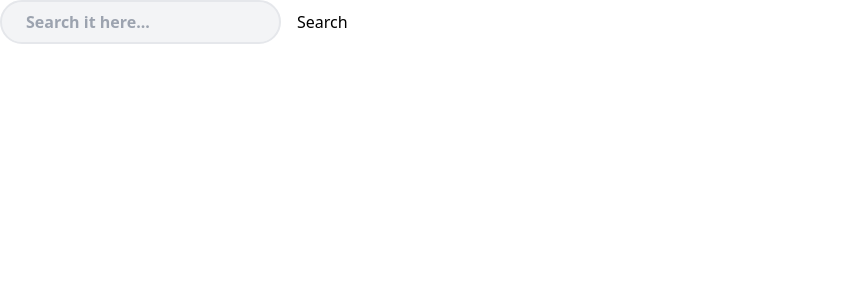
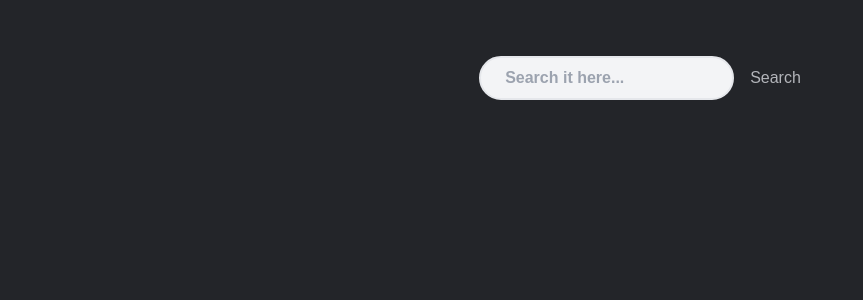
Before and after one commit to hudson-viana/react-dictionary, a React (Vite) app: page / in a window 1280 px wide. Shown: the top 300 px of the page, without its empty margins (0-863 px from the left). Built offline with nearby package versions, Linux system fonts and the light colour scheme.

Commit message:
style: set font family and apply dark background to cover the entire screen

```diff
--- a/src/index.css
+++ b/src/index.css
@@ -1,3 +1,7 @@
 @tailwind base;
 @tailwind components;
 @tailwind utilities;
+
+.fontFamily {
+    font-family: Avenir, Montserrat, Corbel, source-sans-pro, sans-serif;
+  }
--- a/src/main.tsx
+++ b/src/main.tsx
@@ -1,12 +1,9 @@
-import { StrictMode } from 'react'
-import { createRoot } from 'react-dom/client'
-import App from './App.tsx'
-import {
-  createBrowserRouter,
-  RouterProvider,
-} from "react-router-dom";
+import { StrictMode } from "react";
+import { createRoot } from "react-dom/client";
+import App from "./App.tsx";
+import { createBrowserRouter, RouterProvider } from "react-router-dom";
 import ErrorPage from "./error-page";
-import './index.css'
+import "./index.css";
 
 const router = createBrowserRouter([
   {
@@ -16,8 +13,10 @@ const router = createBrowserRouter([
   },
 ]);
 
-createRoot(document.getElementById('root')!).render(
+createRoot(document.getElementById("root")!).render(
   <StrictMode>
-    <RouterProvider router={router} />
-  </StrictMode>,
-)
+    <div className="min-h-screen fontFamily bg-[#232529] text-[#b3b5ba]  pt-14 flex flex-col items-center">
+      <RouterProvider router={router} />
+    </div>
+  </StrictMode>
+);
```
